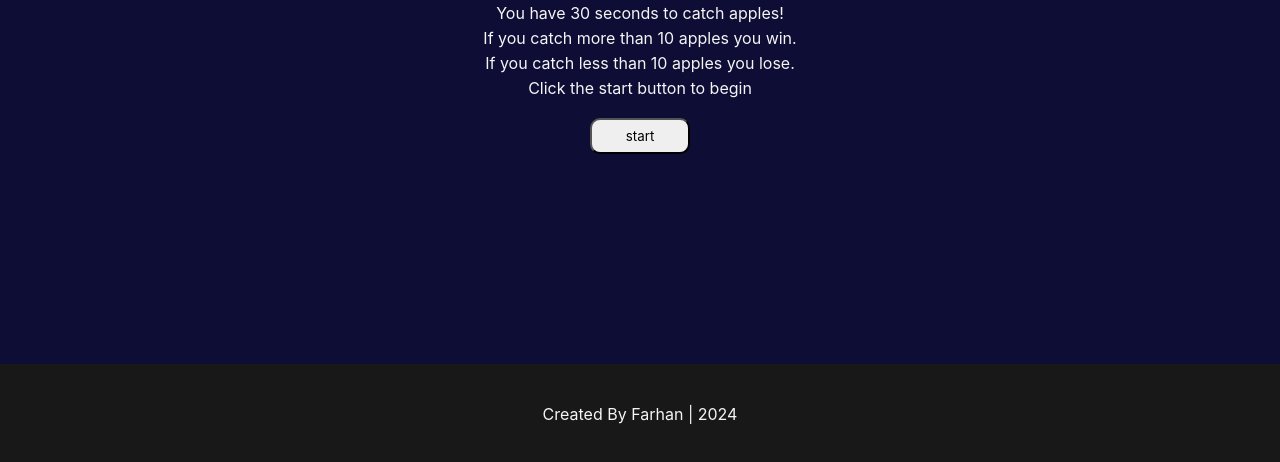
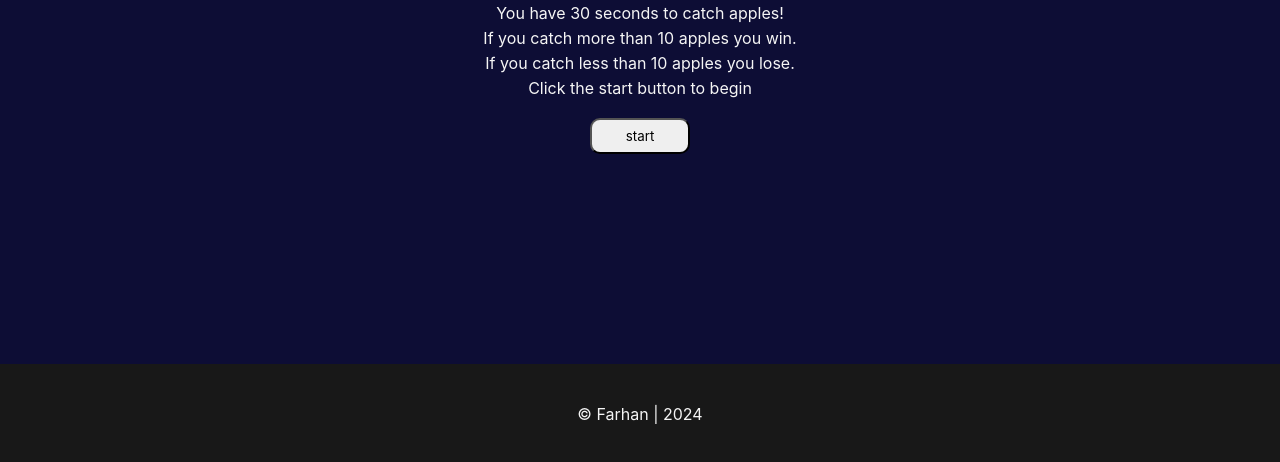
Before and after one commit to farhan-alam2000/Apple-Catcher-Game, a website built with Vite: page index.html in a window 1280 px wide. Shown: the part 336-798 px from the top of the page. Built offline with nearby package versions, Linux system fonts and the light colour scheme; files whose address does not match are found by name.

Commit message:
update footer

```diff
--- a/index.html
+++ b/index.html
@@ -29,7 +29,7 @@
       </div>
     </main>
     <footer>
-      <p>Created By Farhan | 2024</p>
+      <p>&copy; Farhan | 2024</p>
     </footer>
     <script type="module" src="/main.js"></script>
   </body>
```
